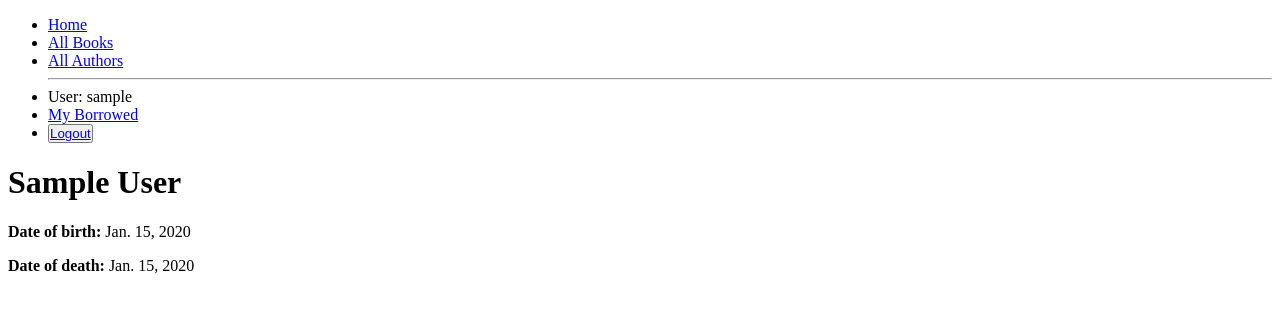
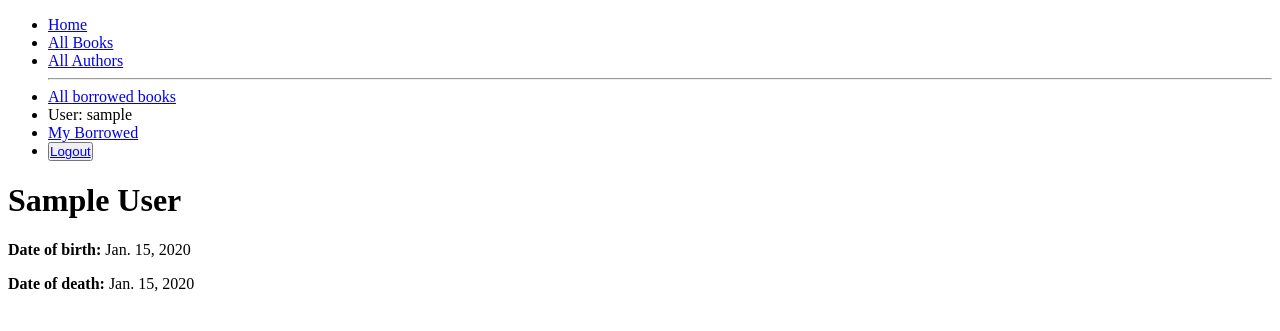
Before and after one commit to Abu-Syed-Sujon/django_local_library, a Django app: page /catalog/author/1 in a window 1280 px wide. Shown: the top 331 px of the page. Run offline with Django 5.2, Linux system fonts and the light colour scheme; a user stored in the database is signed in; tables that the repository leaves empty hold one stand-in row (values such as "Sample post").

Commit message:
User based Permission added.

```diff
--- a/templates/base_generic.html
+++ b/templates/base_generic.html
@@ -15,6 +15,9 @@
     <li><a href="{% url 'catalog:authors' %}">All Authors</a></li>
 
     <hr>
+    {% if perms.catalog.can_mark_returned %}
+    <li><a href="{% url 'catalog:all-borrowed' %}">All borrowed books</a></li>
+    {% endif %}
 
     <!-- Authentication section -->
     {% if user.is_authenticated %}
```
